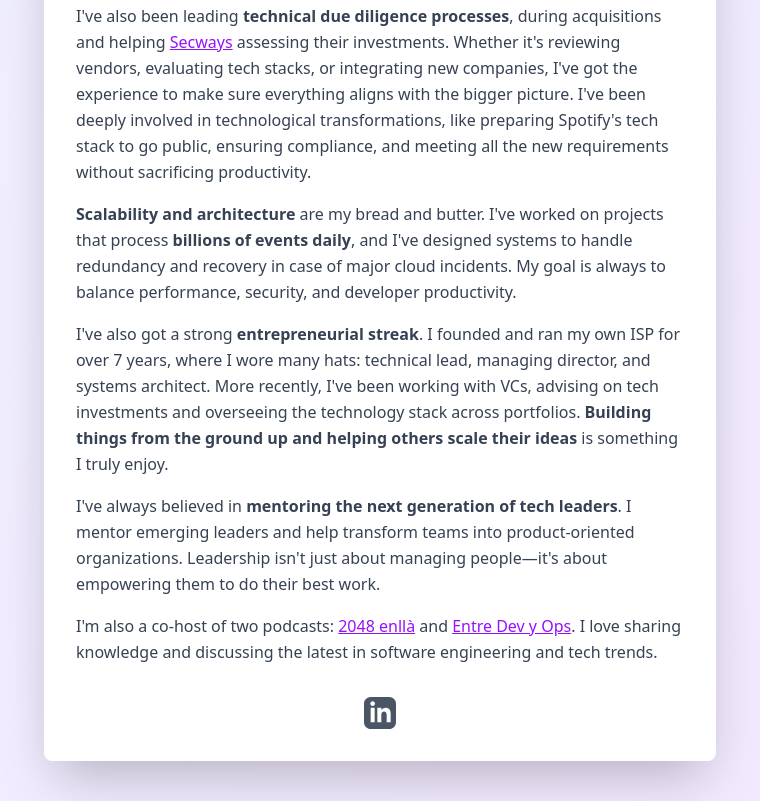
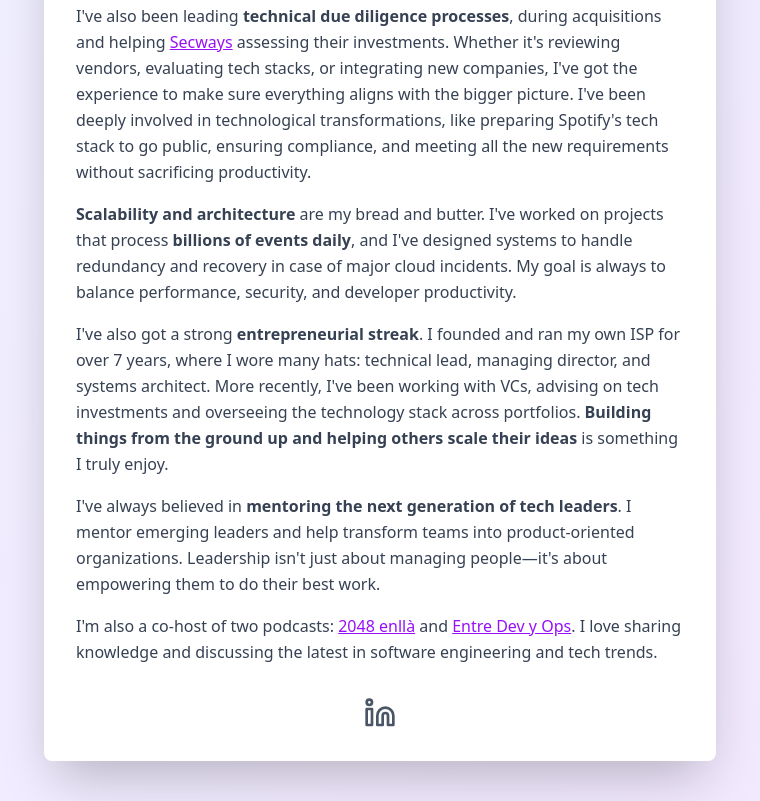
Before and after one commit to davidpoblador/davidpoblador.github.io, a website: page docs/index.html in a window 1280 px wide. Shown: the part 803-1604 px from the top of the page, without its empty margins (260-1020 px from the left). Drawn offline with Linux system fonts and the light colour scheme.

Commit message:
fixx linkedin icon

```diff
--- a/docs/index.html
+++ b/docs/index.html
@@ -191,12 +191,18 @@
             width="24"
             height="24"
             viewBox="0 0 24 24"
-            fill="currentColor"
-            class="w-8 h-8"
+            fill="none"
+            stroke="currentColor"
+            stroke-width="2"
+            stroke-linecap="round"
+            stroke-linejoin="round"
+            class="w-8 h-8 lucide lucide-linkedin"
           >
             <path
-              d="M19 0h-14c-2.761 0-5 2.239-5 5v14c0 2.761 2.239 5 5 5h14c2.762 0 5-2.239 5-5v-14c0-2.761-2.238-5-5-5zm-11 19h-3v-11h3v11zm-1.5-12.268c-.966 0-1.75-.79-1.75-1.764s.784-1.764 1.75-1.764 1.75.79 1.75 1.764-.783 1.764-1.75 1.764zm13.5 12.268h-3v-5.604c0-3.368-4-3.113-4 0v5.604h-3v-11h3v1.765c1.396-2.586 7-2.777 7 2.476v6.759z"
+              d="M16 8a6 6 0 0 1 6 6v7h-4v-7a2 2 0 0 0-2-2 2 2 0 0 0-2 2v7h-4v-7a6 6 0 0 1 6-6z"
             />
+            <rect width="4" height="12" x="2" y="9" />
+            <circle cx="4" cy="4" r="2" />
           </svg>
         </a>
       </div>
```
